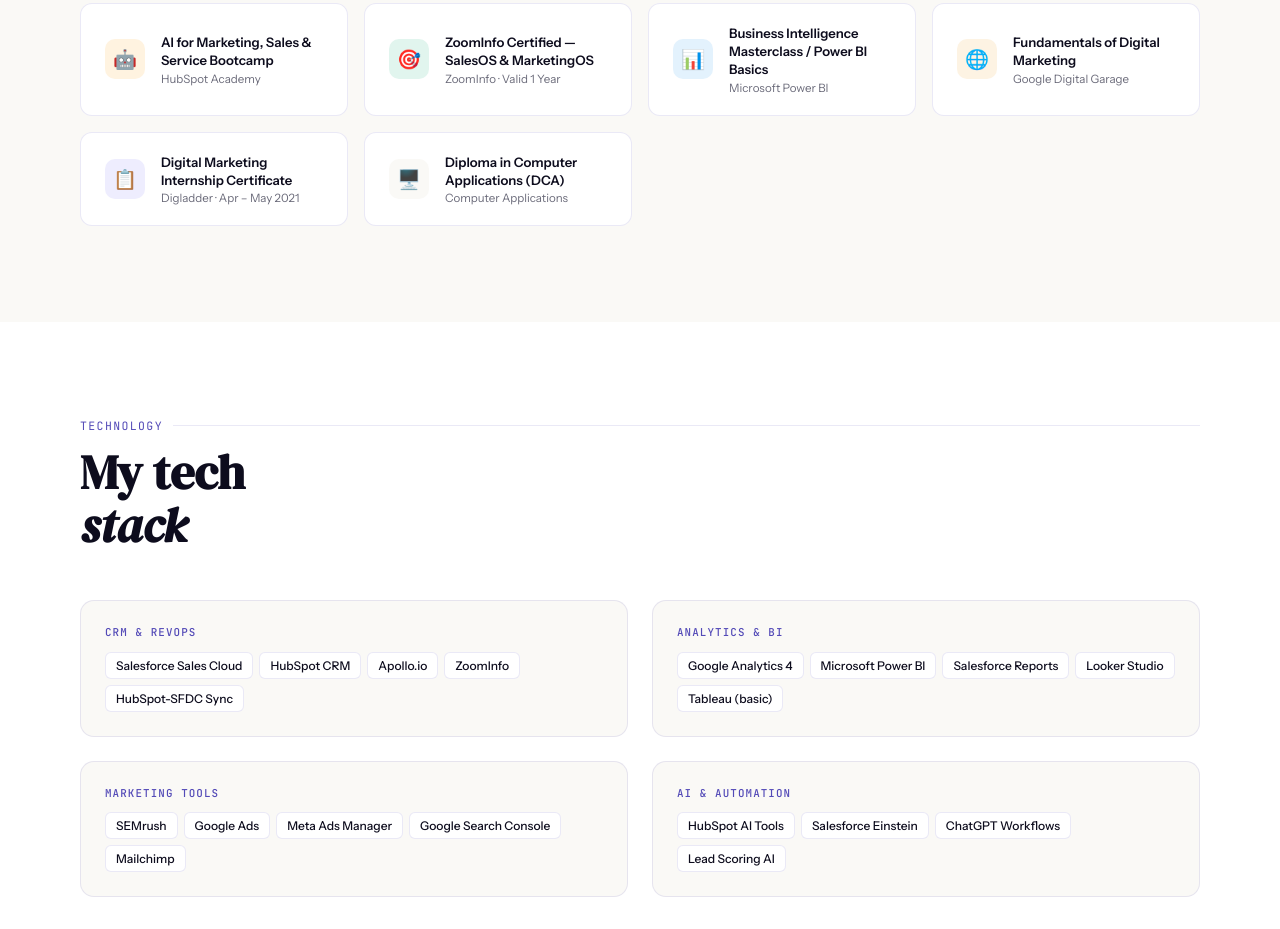
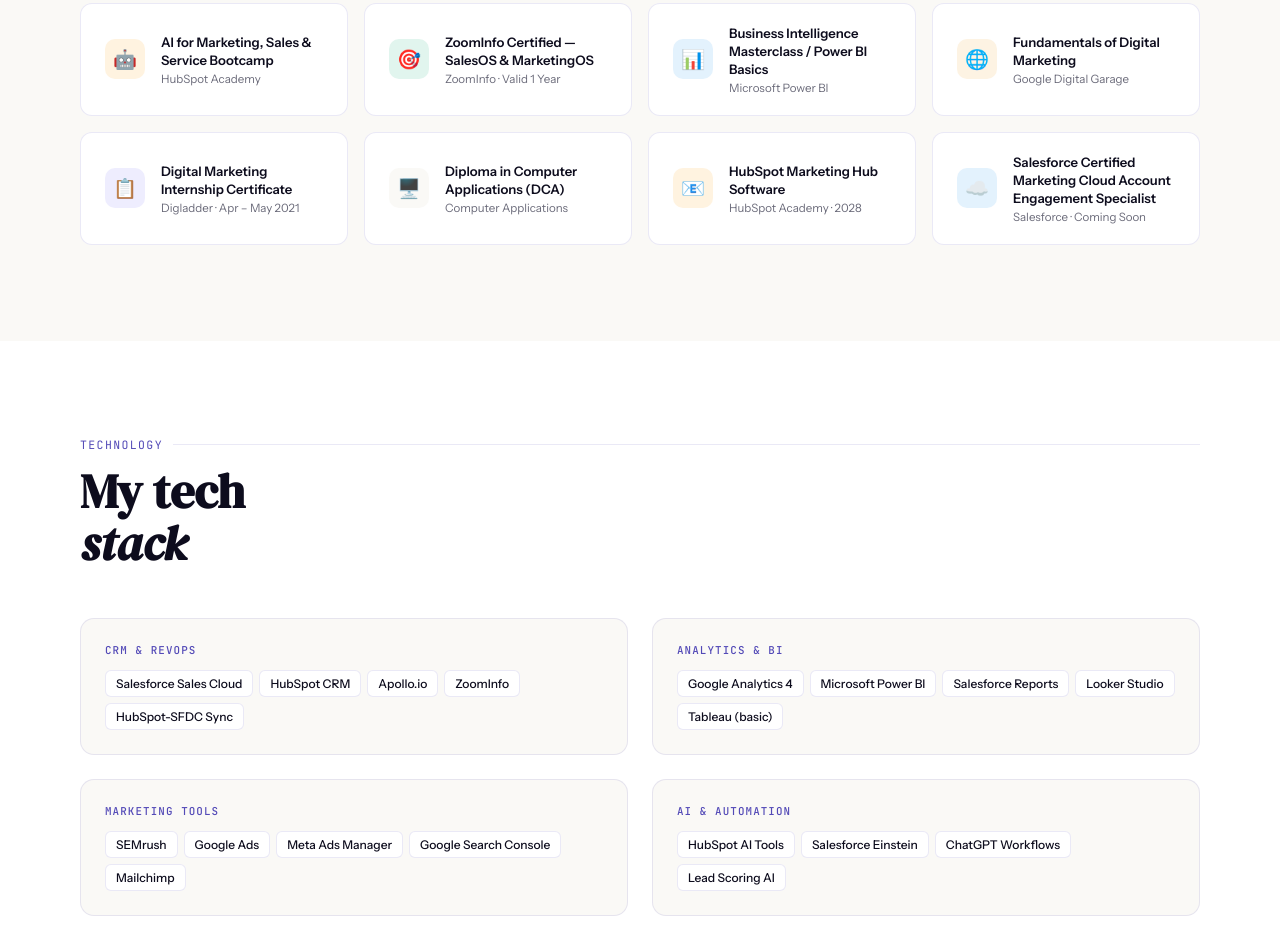
Before and after one commit to Ayushisharma206/ayushisharma206.github.io, a plain HTML site: page index.html in a window 1280 px wide. Shown: the part 5833-6762 px from the top of the page. Drawn offline with Linux system fonts and the light colour scheme.

Commit message:
Add two new certifications: HubSpot Marketing Hub Software 2028 and Salesforce Account Engagement Specialist (Coming Soon)

```diff
--- a/index.html
+++ b/index.html
@@ -1521,6 +1521,20 @@
         <div class="cert-org">Computer Applications</div>
       </div>
     </div>
+    <div class="cert-card" data-reveal>
+      <div class="cert-icon" style="background:#FFF3E0; font-size:1.2rem;">📧</div>
+      <div>
+        <div class="cert-name">HubSpot Marketing Hub Software</div>
+        <div class="cert-org">HubSpot Academy · 2028</div>
+      </div>
+    </div>
+    <div class="cert-card" data-reveal>
+      <div class="cert-icon" style="background:#E3F2FD; font-size:1.2rem;">☁️</div>
+      <div>
+        <div class="cert-name">Salesforce Certified Marketing Cloud Account Engagement Specialist</div>
+        <div class="cert-org">Salesforce · Coming Soon</div>
+      </div>
+    </div>
   </div>
 </section>
 
```
